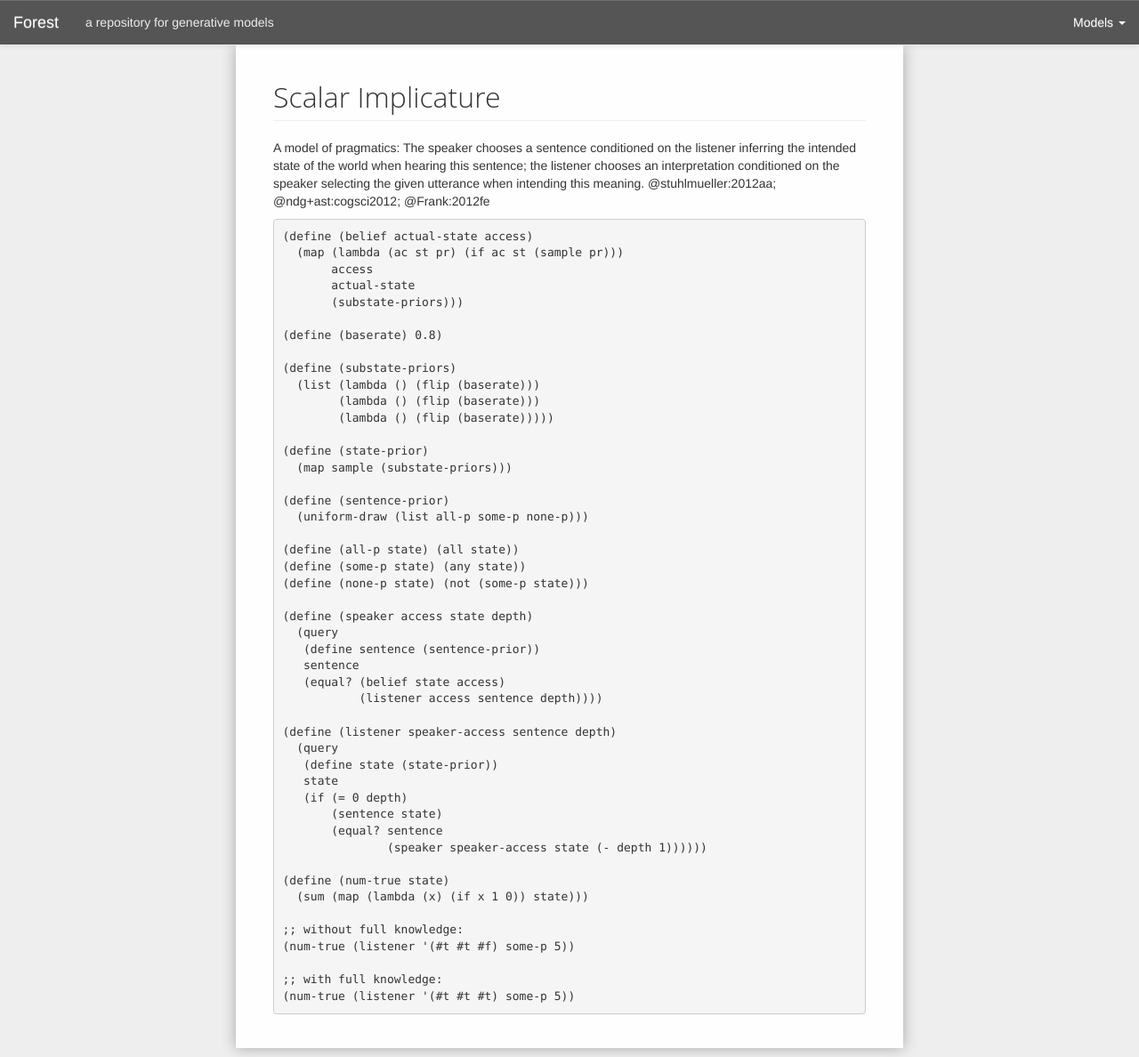
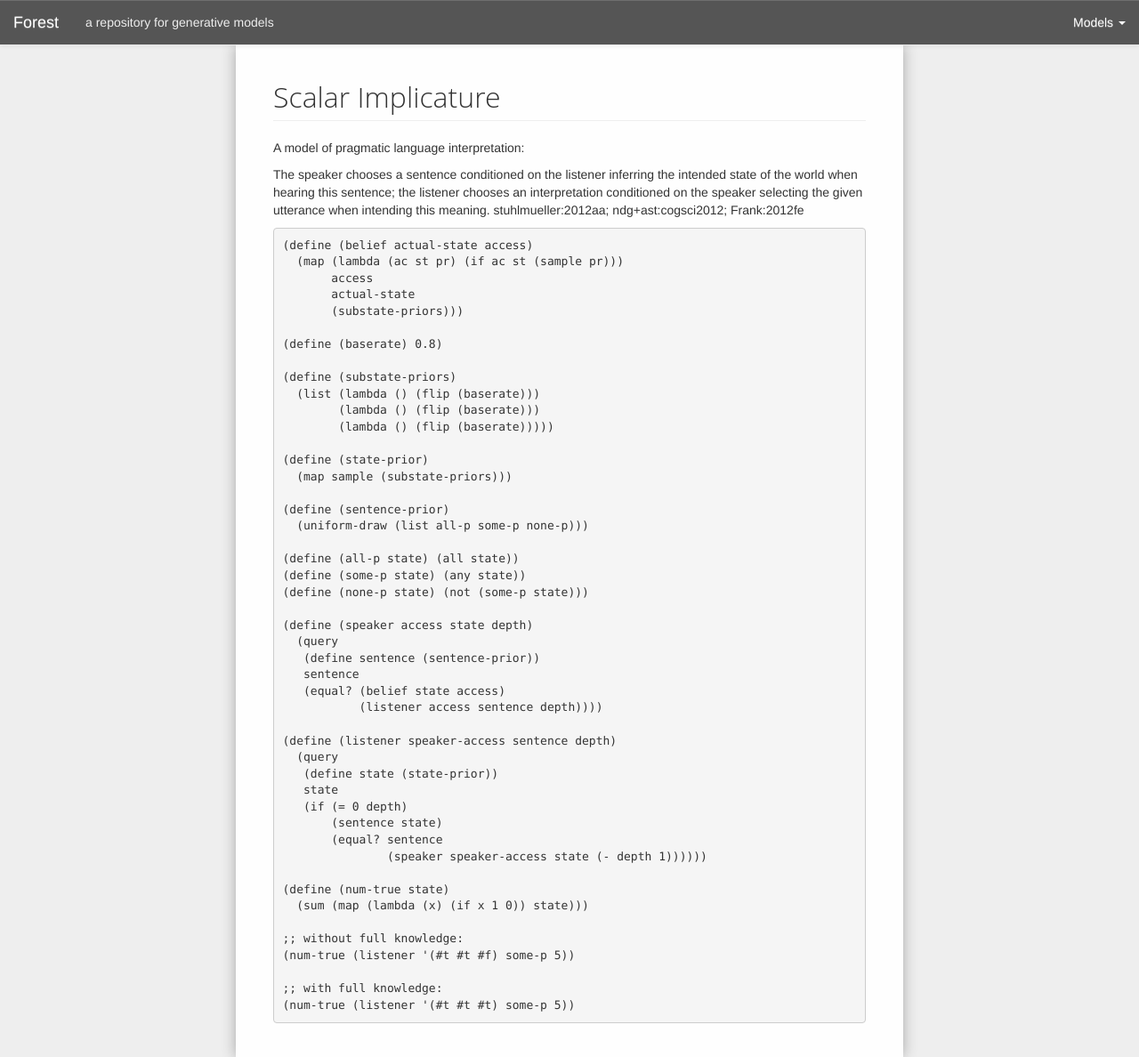
Before and after one commit to forestdb/forestdb.org, a Jekyll site: the page built from models/scalar-implicature.md, in a window 1280 px wide. Shown: the whole page at 89% size. Built offline with Jekyll 4.4.1, drawn with Linux system fonts in a browser that asks for light colours; nearby versions of some CDN libraries.

Commit message:
Scalar implicature (still incorrect).

```diff
--- a/models/scalar-implicature.md
+++ b/models/scalar-implicature.md
@@ -3,10 +3,12 @@ layout: model
 title: Scalar Implicature
 model-status: code
 model-category: Nested Inference
-model-tags: lingustics, pragmatics, theory of mind
+model-tags: linguistics, pragmatics, theory of mind
 ---
 
-A model of pragmatics: The speaker chooses a sentence conditioned on the listener inferring the intended state of the world when hearing this sentence; the listener chooses an interpretation conditioned on the speaker selecting the given utterance when intending this meaning. @stuhlmueller:2012aa; @ndg+ast:cogsci2012; @Frank:2012fe
+A model of pragmatic language interpretation:
+
+The speaker chooses a sentence conditioned on the listener inferring the intended state of the world when hearing this sentence; the listener chooses an interpretation conditioned on the speaker selecting the given utterance when intending this meaning. stuhlmueller:2012aa; ndg+ast:cogsci2012; Frank:2012fe
 
     (define (belief actual-state access)
       (map (lambda (ac st pr) (if ac st (sample pr)))
```
